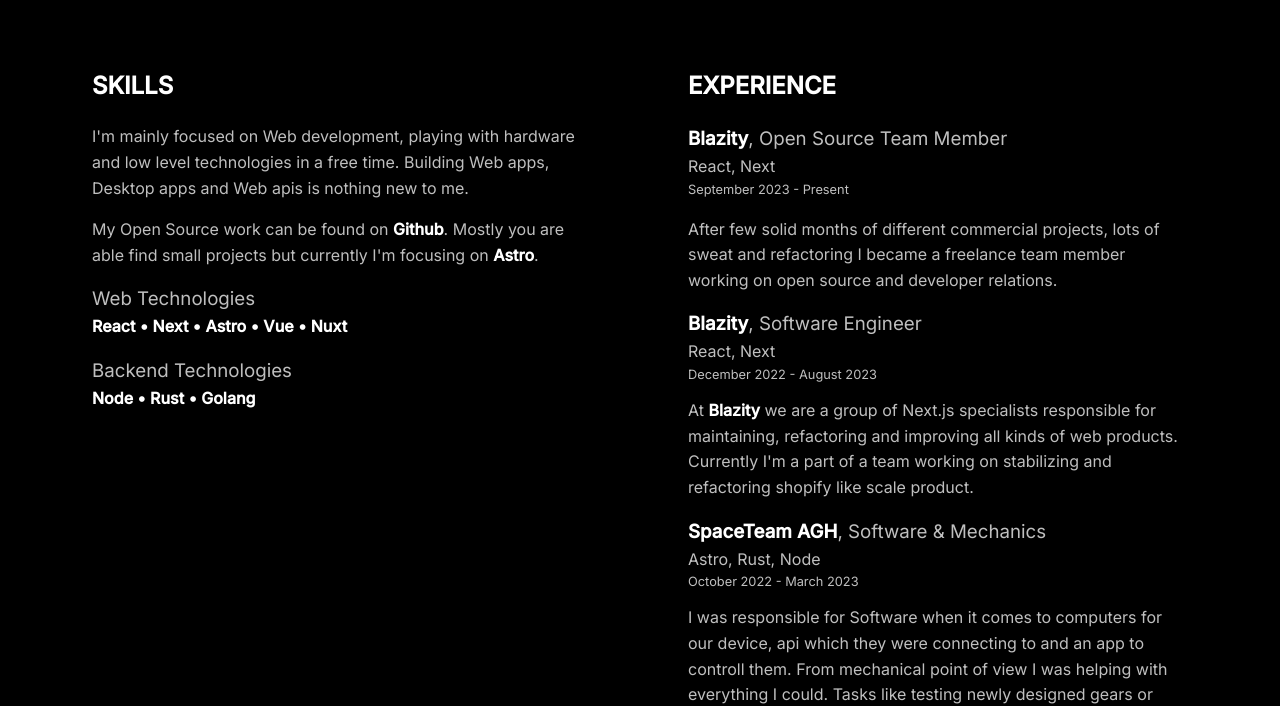
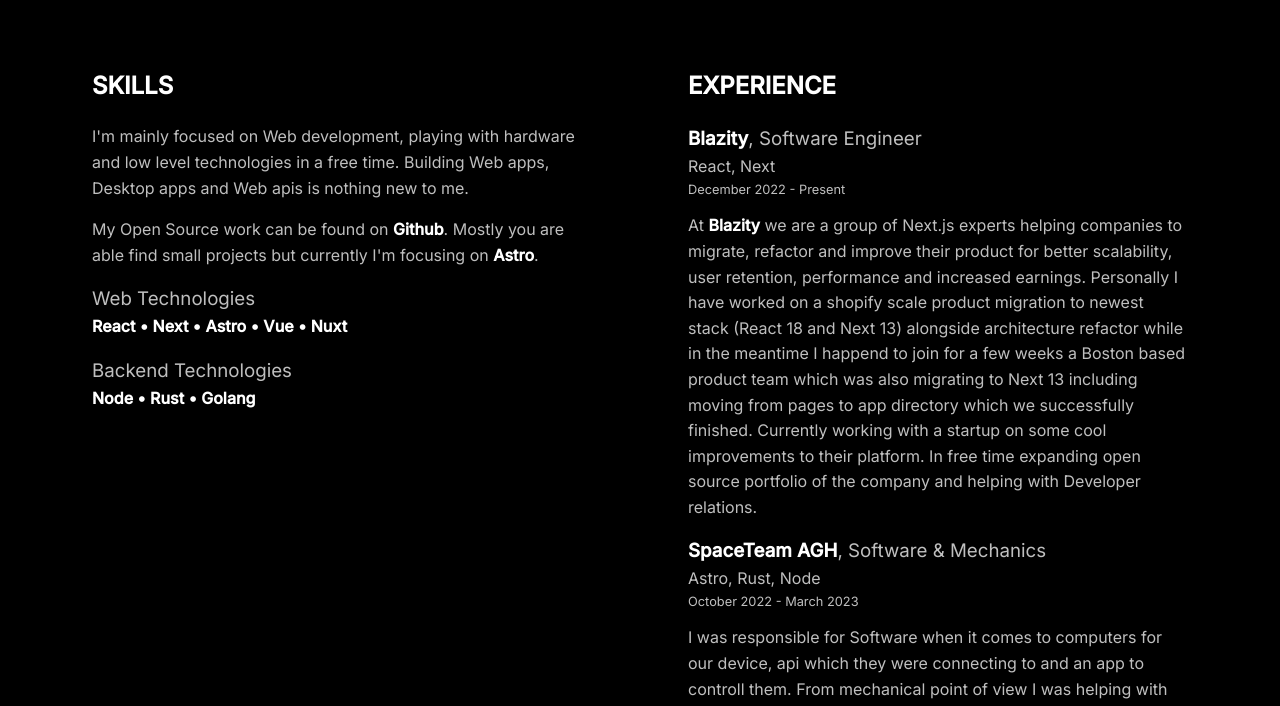
Before and after one commit to SerekKiri/kiri.dev, an Astro site in the folder astro/: page / in a window 1280 px wide. Shown: the part 119-825 px from the top of the page. Built offline with nearby package versions, Linux system fonts and the light colour scheme; Astro itself is replaced by a stand-in of ours.

Commit message:
update experience

```diff
--- a/astro/src/components/Experience.astro
+++ b/astro/src/components/Experience.astro
@@ -1,28 +1,24 @@
 <article class="experience">
   <h2>Experience</h2>
-
-  <section>
-    <h3><b>Blazity</b>, Open Source Team Member</h3>
-    <span>React, Next</span>
-    <p class="timeline">
-      <time datetime="2022-12">September 2023</time> - Present
-    </p>
-    <p>
-      <p>After few solid months of different commercial projects, lots of sweat and refactoring I became a freelance team member working on open source and developer relations.</p>
-    </p>
-  </section>
 
   <section>
     <h3><b>Blazity</b>, Software Engineer</h3>
     <span>React, Next</span>
     <p class="timeline">
-      <time datetime="2022-12">December 2022</time> - <time datetime="2023-08">August 2023</time>
+      <time datetime="2022-12">December 2022</time> - Present
     </p>
     <p>
       At <a href="https://blazity.com/" target="_blank"><b>Blazity</b></a> we are
-      a group of Next.js specialists responsible for maintaining, refactoring and
-      improving all kinds of web products. Currently I'm a part of a team working
-      on stabilizing and refactoring shopify like scale product.
+      a group of Next.js experts helping companies to migrate,
+      refactor and improve their product for better scalability,
+      user retention, performance and increased earnings.
+      Personally I have worked on a shopify scale product migration to newest stack
+      (React 18 and Next 13) alongside architecture refactor while
+      in the meantime I happend to join for a few weeks a Boston based product team
+      which was also migrating to Next 13 including moving from pages to app directory
+      which we successfully finished. Currently working with a startup on some
+      cool improvements to their platform.
+      In free time expanding open source portfolio of the company and helping with Developer relations.
     </p>
   </section>
 
```
